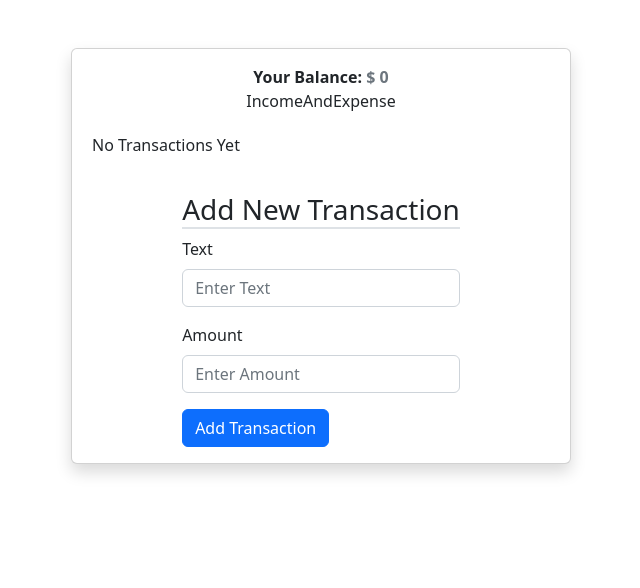
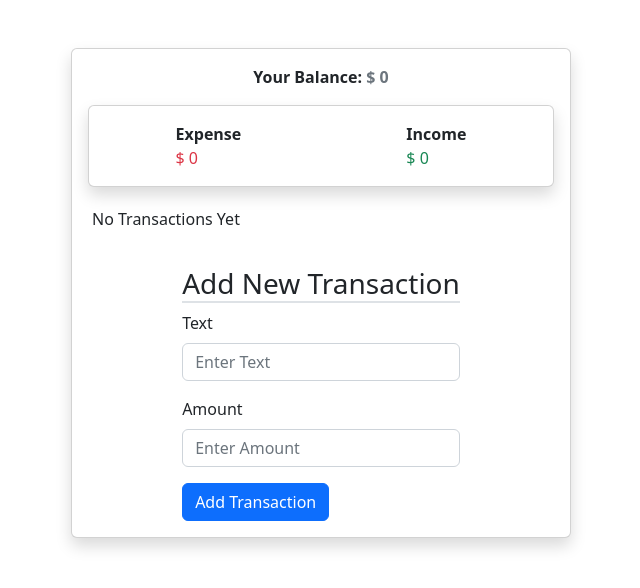
Before and after one commit to DobriJS/React-Typescript-Expense-Tracker, a React (Vite) app: page / in a window 1280 px wide. Shown: the top 588 px of the page, without its empty margins (319-959 px from the left). Built offline with nearby package versions, Linux system fonts and the light colour scheme.

Commit message:
Add Income and Expense container

```diff
--- a/src/components/IncomeAndExpense.tsx
+++ b/src/components/IncomeAndExpense.tsx
@@ -1,5 +1,24 @@
+import { Stack } from 'react-bootstrap';
+import { useAppSelector } from '../hooks/hooks';
+
 const IncomeAndExpense = () => {
-  return <div>IncomeAndExpense</div>;
+  const income = useAppSelector((state) => state.expense.income);
+  const expense = useAppSelector((state) => state.expense.expense);
+
+  return (
+    <div className='card shadow px-1 py-3 mt-3' style={{ width: '100%' }}>
+      <Stack direction='horizontal'>
+        <div className='mx-auto d-flex flex-column'>
+          <div className='fw-bold'>Expense</div>
+          <span className='text-danger'>$ {expense}</span>
+        </div>
+        <div className='mx-auto d-flex flex-column'>
+          <div className='fw-bold'>Income</div>
+          <span className='text-success'>$ {income}</span>
+        </div>
+      </Stack>
+    </div>
+  );
 };
 
 export default IncomeAndExpense;
--- a/src/redux/expenseSlice.ts
+++ b/src/redux/expenseSlice.ts
@@ -27,7 +27,7 @@ export const expenseSlice = createSlice({
       );
     },
     calculateIncome: (state, action: PayloadAction<void>) => {
-      state.expense = state.expenseHistory.reduce((acc, curr) => {
+      state.income = state.expenseHistory.reduce((acc, curr) => {
         if (curr.amount > 0) {
           return Math.abs(acc + curr.amount);
         }
```
